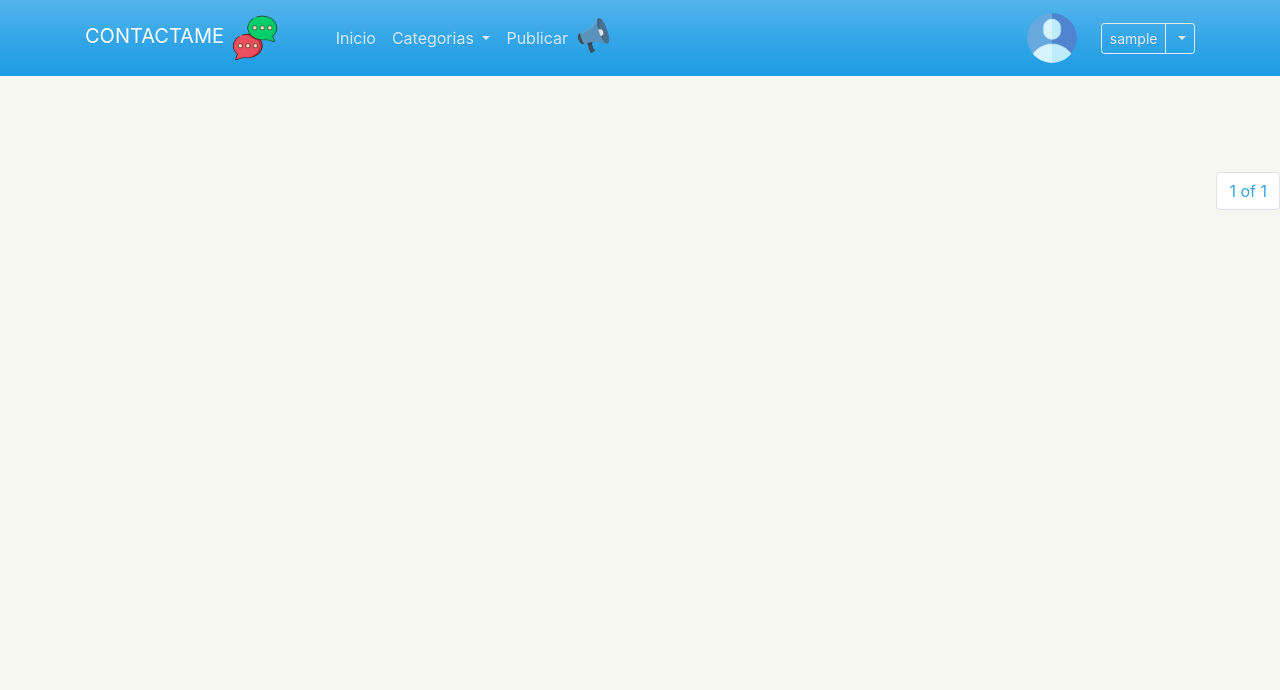
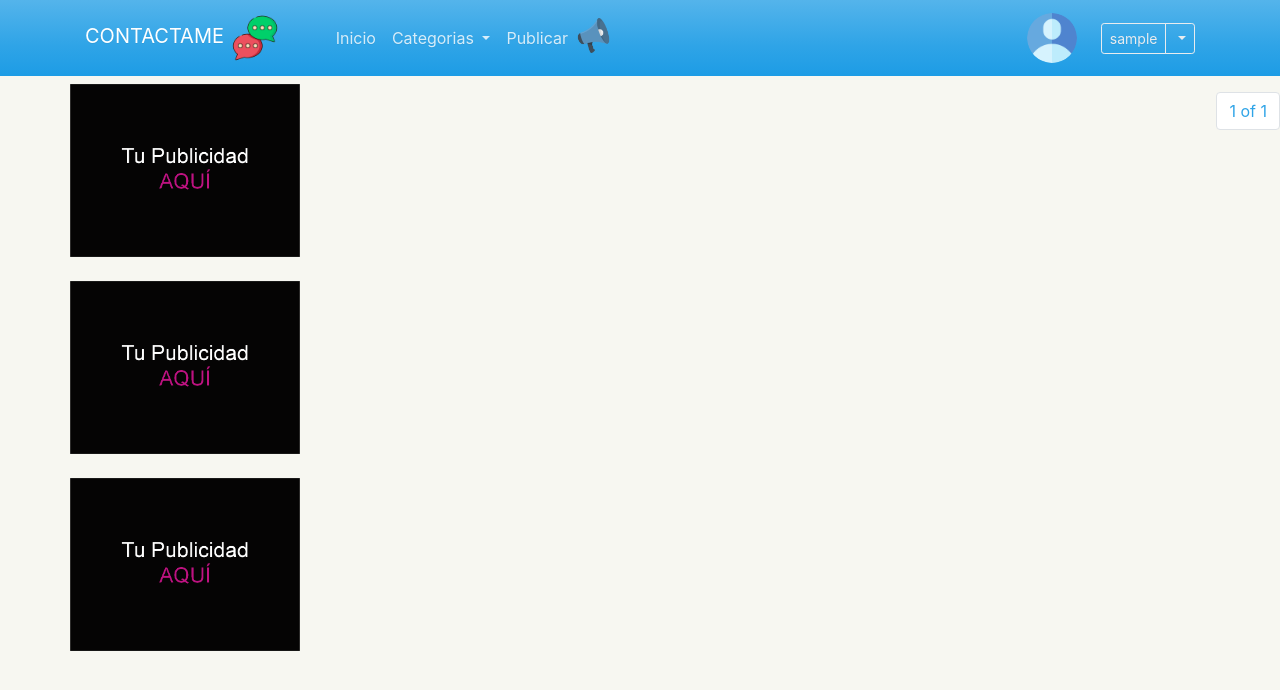
Before and after one commit to tapiaw38/bolsadeempleo, a Django app: page /service/lista/ in a window 1280 px wide. Shown: the top 690 px of the page. Run offline with Django 3.2, Linux system fonts and the light colour scheme; the visitor is signed in with stand-in values (Sample User, id 1); data that the repository does not hold is empty; some libraries are stand-ins or nearby versions.

Commit message:
publicidad

```diff
--- a/templates/base/base.html
+++ b/templates/base/base.html
@@ -16,14 +16,12 @@
 <body class="body">
   <!-- Facebook -->
   {% block nav %}
-
   {% endblock nav%}
 
   {% block content %}
-  {% endblock content %}
+  {% endblock %}
 
   {% block footer %}
-
   {% endblock %}
 
 
--- a/templates/service/list_service.html
+++ b/templates/service/list_service.html
@@ -6,8 +6,25 @@
 
 
 {% block content %}
-    <div class="container mt-5 mb-5">
+    <div class="container mt-2 mb-2">
         <div class="row">
+            <div class=" d-none d-lg-block d-md-block" style="position: fixed; width: 18%; height: auto;">
+                <div class="media">
+                    <div class="media-body">
+                        <img src="{% static 'img/publicidad.png' %}" alt="" width="100%" height="auto">
+                    </div>
+                </div>
+                <div class="media pt-4">
+                    <div class="media-body">
+                        <img src="{% static 'img/publicidad.png' %}" alt="" width="100%" height="auto">
+                    </div>
+                </div>
+                <div class="media pt-4">
+                    <div class="media-body">
+                        <img src="{% static 'img/publicidad.png' %}" alt="" width="100%" height="auto">
+                    </div>
+                </div>
+            </div>
             {% for service in service %}
                 {% include 'service/service_card.html' %}
             {% endfor %}
--- a/templates/user/detail.html
+++ b/templates/user/detail.html
@@ -9,7 +9,7 @@
 
 
 {% block content %}
-    <div class="container mb-2 target pt-4 pb-4" style="margin-top: 8em;">
+    <div class="container mb-2 target pt-4 pb-4" style="margin-top: 2em;">
         <div class="row">
             <div class="col-sm-4 d-flex justify-content-center">
                 <img src="{{ user.person.picture.url }}" alt="@{{user.username}}" class="rounded-circle" width="150px" height="150px">
```
Also changed, not shown: static/img/publicidad.png (added).
